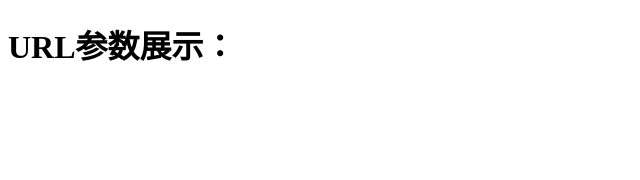
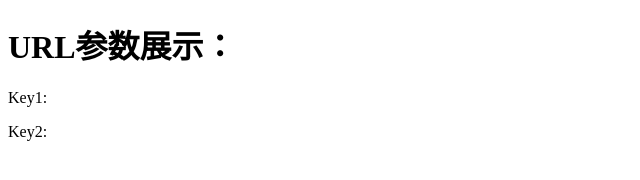
Before and after one commit to pzzpo1st/Impact-test, a plain HTML site: page index.html in a window 1280 px wide. Shown: the full height of the page, 0-640 px from the left. Drawn offline with Linux system fonts and the light colour scheme.

Commit message:
Update index.html

```diff
--- a/index.html
+++ b/index.html
@@ -15,6 +15,10 @@ j=d.createElement(s),dl=l!='dataLayer'?'&l='+l:'';j.async=true;j.src=
 height="0" width="0" style="display:none;visibility:hidden"></iframe></noscript>
 <!-- End Google Tag Manager (noscript) -->
   <h1>URL参数展示：</h1>
+  <div>
+     <p>Key1: <span id="key1-display"></span></p >
+     <p>Key2: <span id="key2-display"></span></p >
+ </div>
   <div id="display-params">
   </div>
 </body>
```
